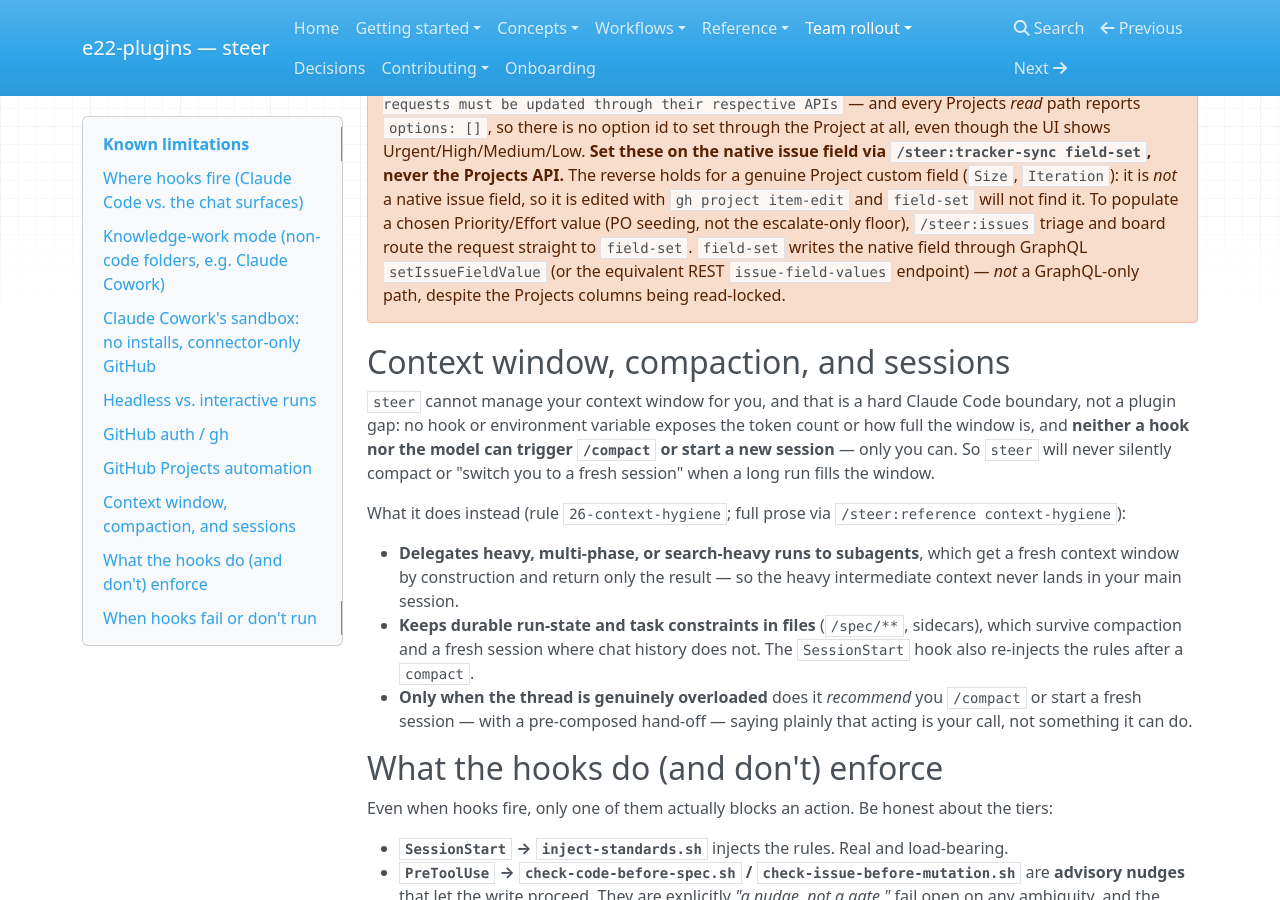
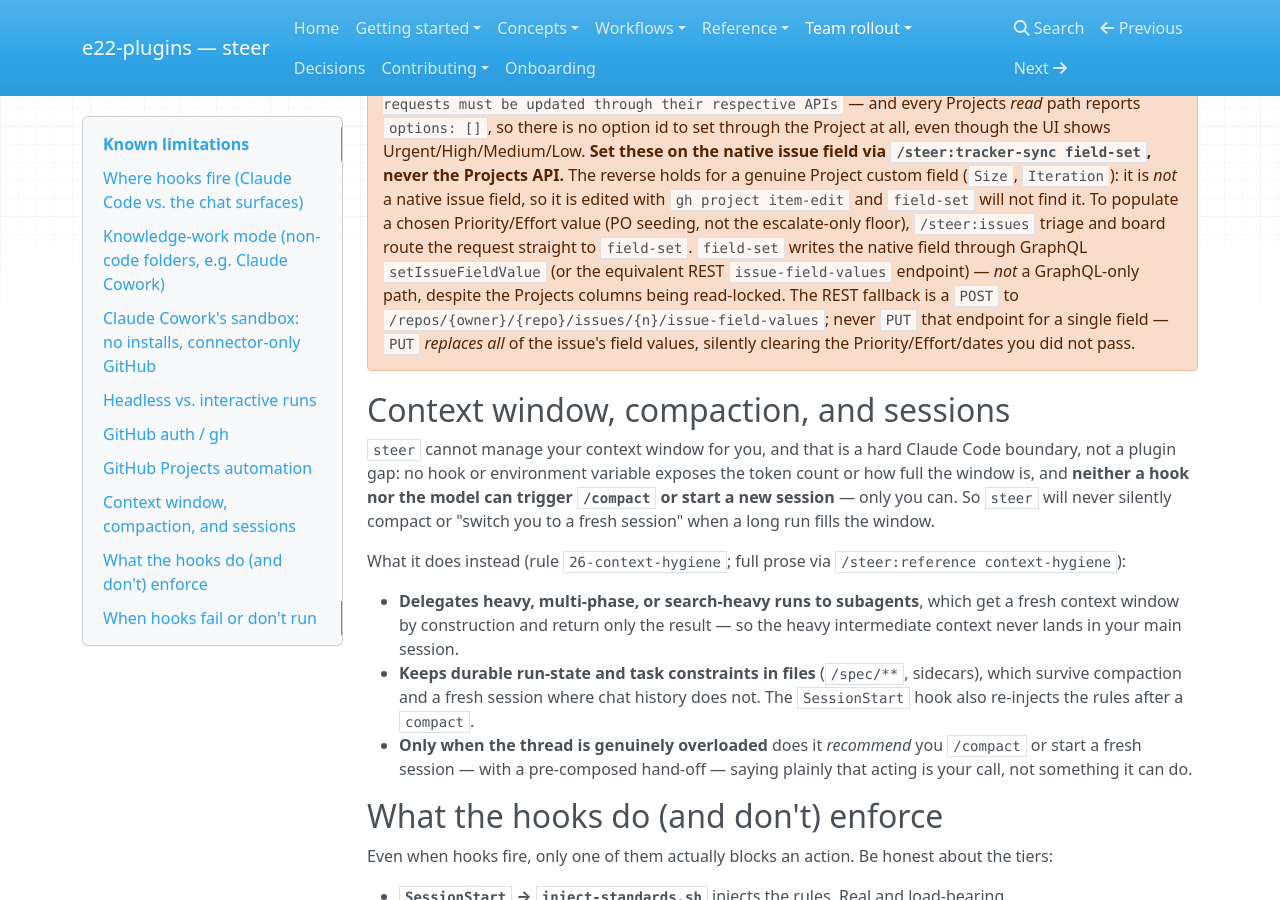
Before and after one commit to element22llc/e22-plugins, an MkDocs documentation site: the page built from docs/reference/known-limitations.md, in a window 1280 px wide and 900 px high, scrolled down 3103 px. Built offline with MkDocs 1.6.1, drawn with Linux system fonts in a browser that asks for light colours; nearby versions of some CDN libraries.

Commit message:
docs(known-limitations): note POST-not-PUT for native issue-field REST writes
Reconciles the docs site with the corrected tracker-sync field-set recipe:
the REST fallback for setting one native issue field is a POST to
/repos/{owner}/{repo}/issues/{n}/issue-field-values; PUT replaces all of the
issue's field values. Clears the check_docs_impact delivery gate.

Co-Authored-By: Claude Opus 4.8 (1M context) <noreply@anthropic.com>

```diff
--- a/docs/reference/known-limitations.md
+++ b/docs/reference/known-limitations.md
@@ -166,7 +166,10 @@ at most one-directionally by a Project Status field.
     triage and board route the request straight to `field-set`. `field-set` writes
     the native field through GraphQL `setIssueFieldValue` (or the equivalent REST
     `issue-field-values` endpoint) — *not* a GraphQL-only path, despite the Projects
-    columns being read-locked.
+    columns being read-locked. The REST fallback is a `POST` to
+    `/repos/{owner}/{repo}/issues/{n}/issue-field-values`; never `PUT` that endpoint
+    for a single field — `PUT` *replaces all* of the issue's field values, silently
+    clearing the Priority/Effort/dates you did not pass.
 
 ## Context window, compaction, and sessions
 
```
